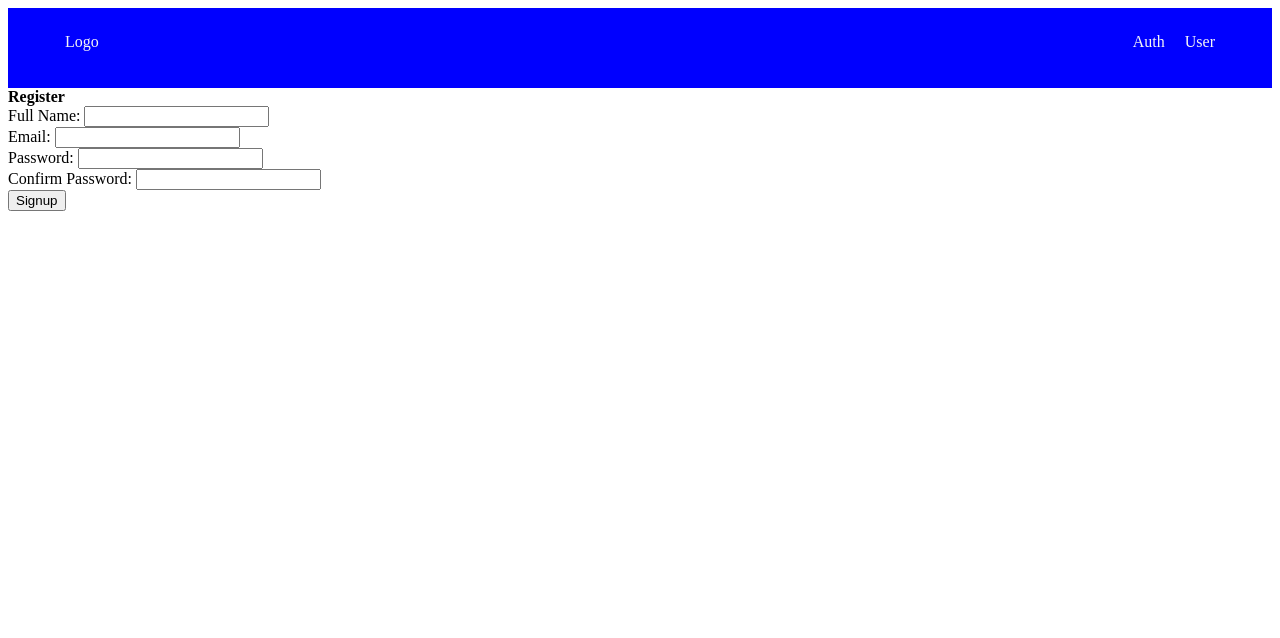
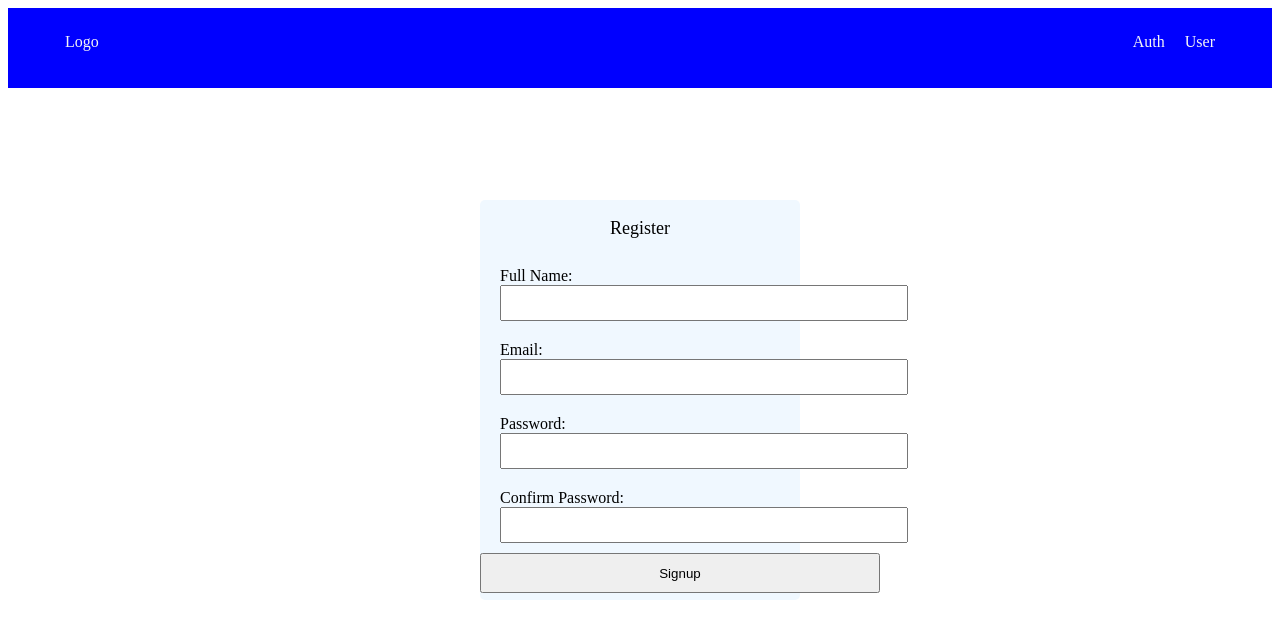
Before and after one commit to JeebanGiri/Angular-Crash-Course, an Angular app: page /signup-component in a window 1280 px wide. Shown: the top 638 px of the page. Built offline with nearby package versions, Linux system fonts and the light colour scheme.

Commit message:
add a css for signup form

```diff
--- a/src/app/component/auth/auth.component.html
+++ b/src/app/component/auth/auth.component.html
@@ -12,7 +12,6 @@
     <p>
       Don't have an Account.
       <a routerLink="/signup-component">Register here</a>
-      <!-- <a href="/signup-component">Register here</a> -->
     </p>
     <button class="button" type="submit">Login</button>
   </form>
--- a/src/app/component/signup/signup.component.css
+++ b/src/app/component/signup/signup.component.css
@@ -0,0 +1,28 @@
+.signup-box {
+  position: absolute;
+  top: 50%;
+  left: 50%;
+  transform: translate(-50%, -50%);
+  width: 25%;
+  height: 50dvh;
+  text-align: center;
+  background-color: aliceblue;
+  border-radius: 5px;
+}
+.signup-box .title {
+  font-size: 18px;
+}
+.form-box div {
+  display: grid;
+  place-items: start;
+  padding: 10px 20px;
+}
+.form-box input {
+  height: 30px;
+  width: 400px;
+}
+.form-box button {
+  width: 400px;
+  height: 40px;
+  padding: 0px;
+}
--- a/src/app/component/signup/signup.component.html
+++ b/src/app/component/signup/signup.component.html
@@ -1,6 +1,6 @@
 <div class="signup-box">
-  <b>Register </b>
-  <form [formGroup]="singupForm">
+  <p class="title">Register</p>
+  <form [formGroup]="singupForm" class="form-box">
     <div>
       <label for="email">Full Name: </label>
       <input type="text" name="fullname" id="username" />
```
